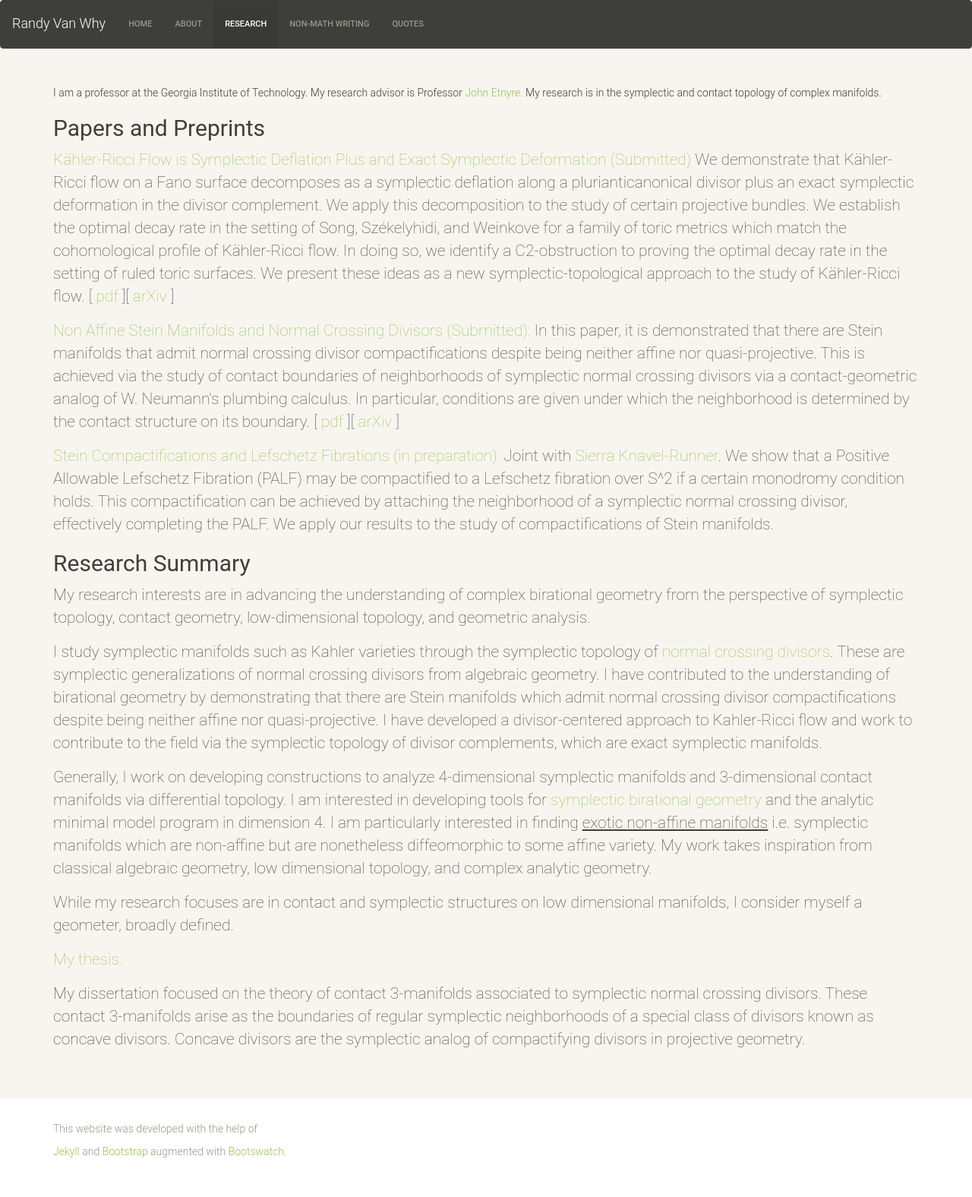
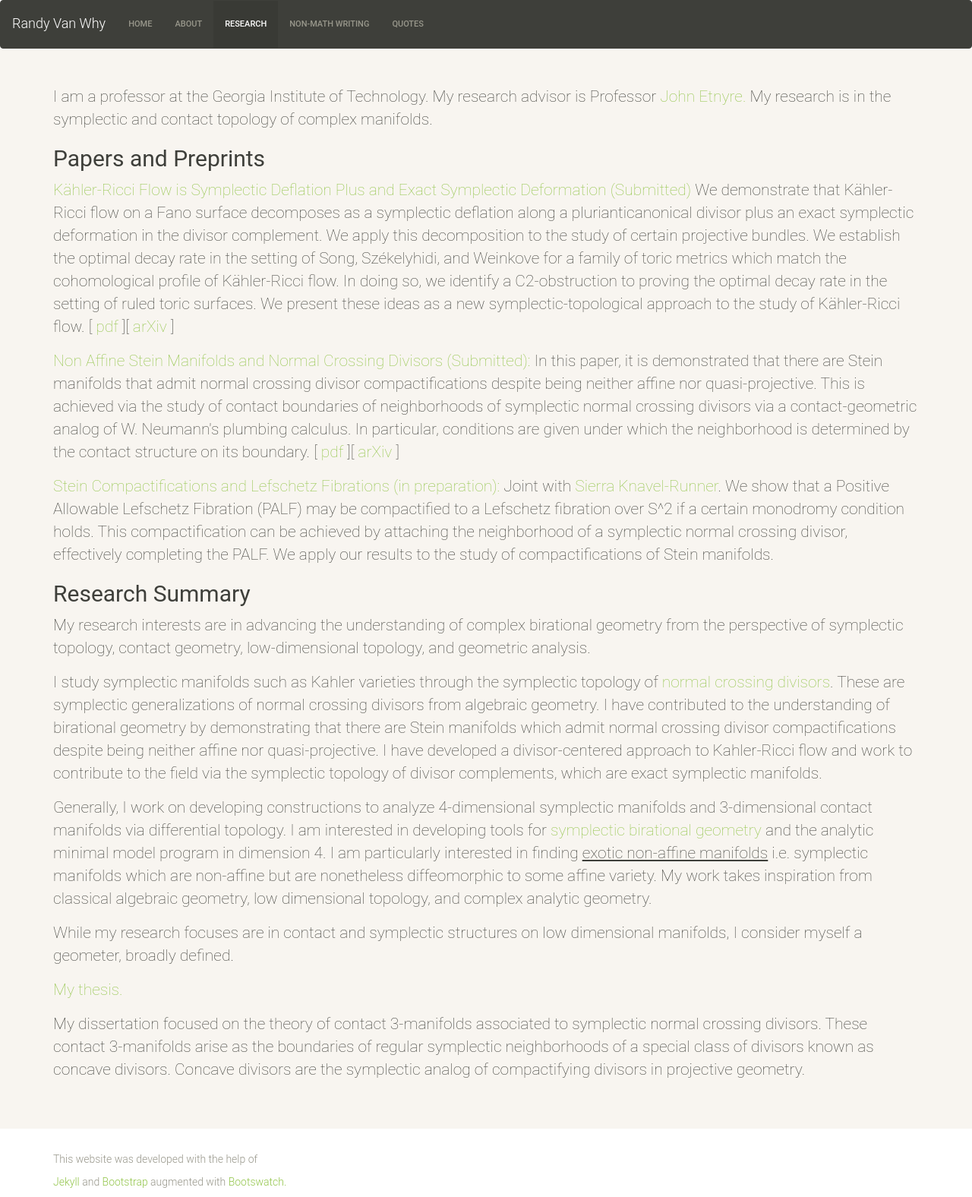
Before and after one commit to rvanwhy/rvanwhy.github.io, a Jekyll site: the page built from 02-research.md, in a window 1280 px wide. Shown: the whole page at 76% size. Built offline with Jekyll 4.4.1, drawn with Linux system fonts in a browser that asks for light colours; nearby versions of some CDN libraries; before the commit the page ends 1536 px from its top, so only the background shows below that.

Commit message:
Edit a paragraph tag

```diff
--- a/02-research.md
+++ b/02-research.md
@@ -7,7 +7,7 @@
 <div class="special jumbotron">
   <div class="container">
 
-I am a professor at the Georgia Institute of Technology. My research advisor is Professor <a href="https://etnyre.math.gatech.edu/">John Etnyre.</a> My research is in the symplectic and contact topology of complex manifolds.
+<p>I am a professor at the Georgia Institute of Technology. My research advisor is Professor <a href="https://etnyre.math.gatech.edu/">John Etnyre.</a> My research is in the symplectic and contact topology of complex manifolds.
 
 <h2>Papers and Preprints</h2>
 
```
